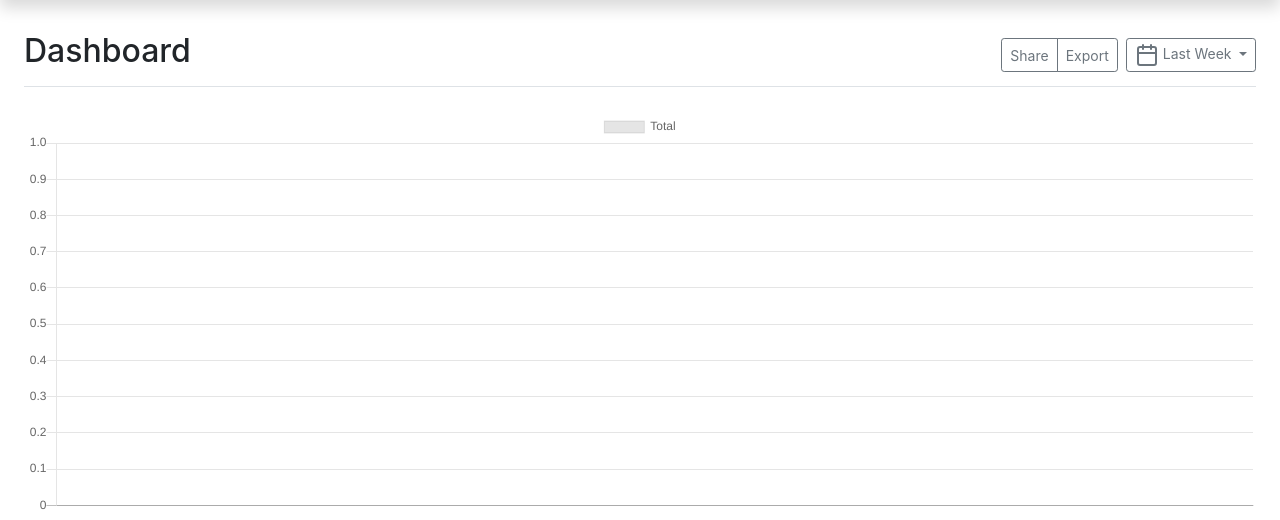
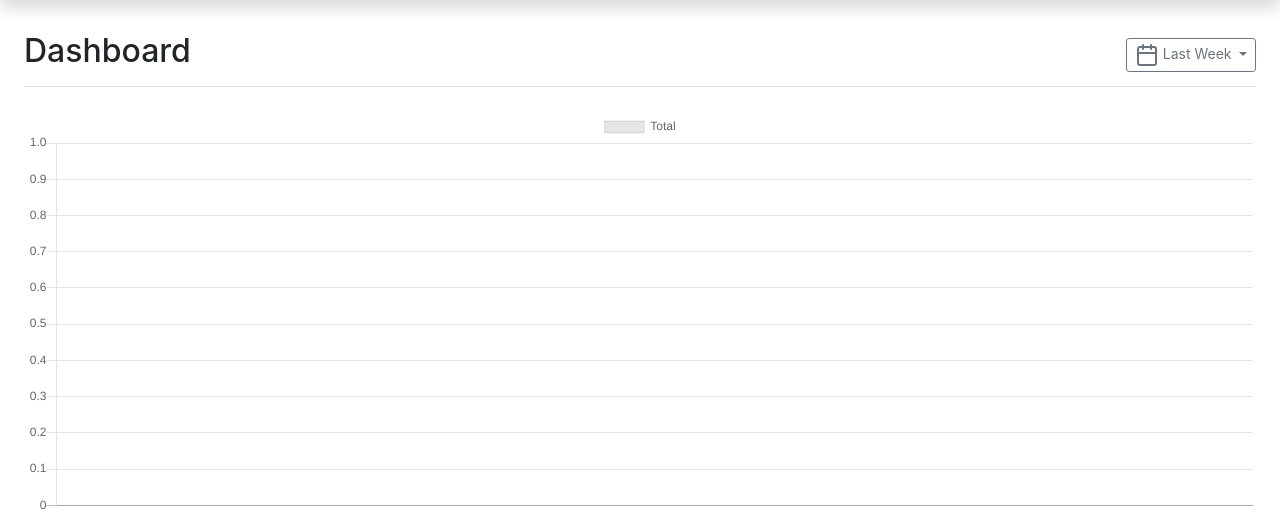
Before and after one commit to Visteus/Shopping-Manager, a Django app: page /dashboard/1/ in a window 1280 px wide. Shown: the part 40-560 px from the top of the page. Run offline with Django 3.2, Linux system fonts and the light colour scheme; the visitor is signed in with stand-in values (Sample User, id 1); data that the repository does not hold is empty; some libraries are stand-ins or nearby versions.

Commit message:
remove export and share button

```diff
--- a/core/templates/dashboard.html
+++ b/core/templates/dashboard.html
@@ -22,10 +22,10 @@
 			<div class="d-flex justify-content-between flex-wrap flex-md-nowrap align-items-center pt-3 pb-2 mb-3 border-bottom">
 				<h1 class="h2">Dashboard</h1>
 				<div class="btn-toolbar mb-2 mb-md-0">
-					<div class="btn-group mr-2">
+					<!-- <div class="btn-group mr-2">
 						<button class="btn btn-sm btn-outline-secondary">Share</button>
 						<button class="btn btn-sm btn-outline-secondary">Export</button>
-					</div>
+					</div> -->
 					<button class="btn btn-sm btn-outline-secondary dropdown-toggle" type="button" id="dropdownMenu" data-toggle="dropdown" aria-haspopup="true"
 					aria-expanded="false">
 						<span data-feather="calendar"></span>
```
